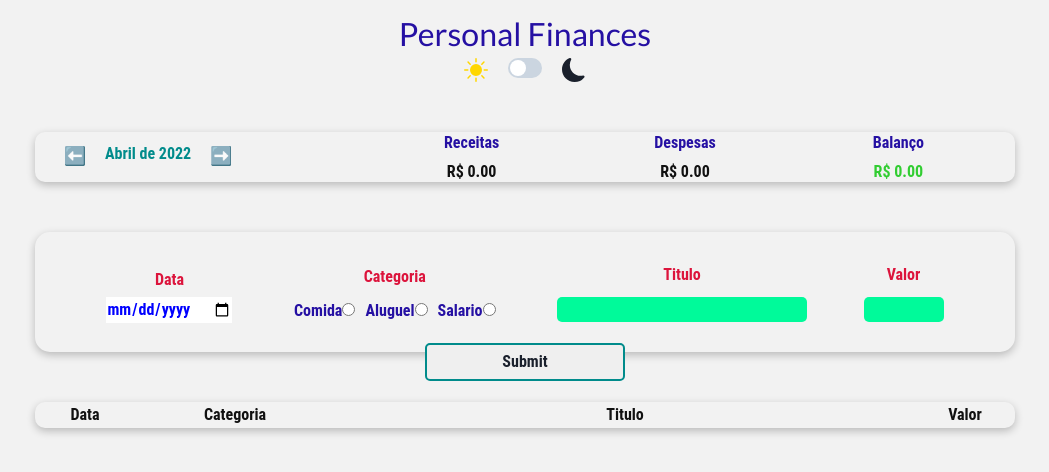
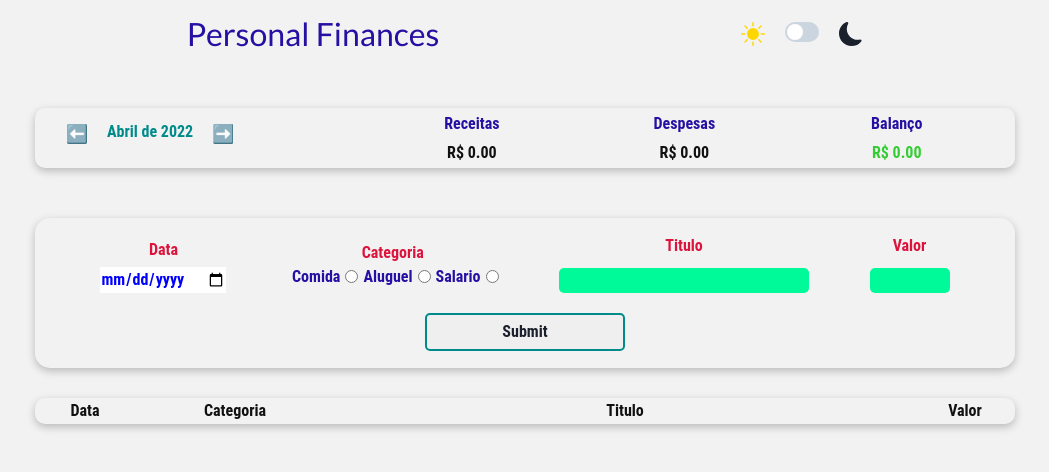
Before and after one commit to santosfk/personal-finances, a React (Vite) app: page / in a window 1280 px wide. Shown: the top 472 px of the page, without its empty margins (115-1164 px from the left). Built offline with nearby package versions, Linux system fonts and the light colour scheme.

Commit message:
feat: reestructuring sizes of components

```diff
--- a/src/Pages/Home/style.ts
+++ b/src/Pages/Home/style.ts
@@ -11,7 +11,7 @@ export const Header = styled.div`
   width: 100%;
   padding-top: 10px;
   display: flex;
-  flex-direction: column;
+
   justify-content: space-evenly;
   align-items: center;
 `;
--- a/src/components/AddArea/index.tsx
+++ b/src/components/AddArea/index.tsx
@@ -26,30 +26,26 @@ export default function AddArea({ handleAddList }: Props) {
           <style.CategoryContent>
             <span> Categoria</span>
             <style.OptionsRadio>
-              <label>
-                Comida
+              <label>Comida</label>
               <input
                 type="radio"
                 value="food"
                 {...register("category")}
               ></input>
-              </label>
-              <label htmlFor="rent">
-                Aluguel
+
+              <label htmlFor="rent">Aluguel</label>
               <input
                 type="radio"
                 value="rent"
                 {...register("category")}
               ></input>
-              </label>
-              <label>
-                Salario
+
+              <label>Salario</label>
               <input
                 type="radio"
                 value="salary"
                 {...register("category")}
               ></input>
-              </label>
             </style.OptionsRadio>
           </style.CategoryContent>
           <style.TitleContent>
--- a/src/components/AddArea/style.ts
+++ b/src/components/AddArea/style.ts
@@ -2,9 +2,9 @@ import styled from "styled-components";
 
 export const Container = styled.div`
   background-color: ${({ theme }) => theme.COLOR.DIV};
-  height: 120px;
-  margin: 50px 0px;
-  padding: 15px;
+  height: 150px;
+  margin: 30px 0px;
+  padding: 5px;
   border-radius: 15px;
   box-shadow: rgba(0, 0, 0, 0.24) 0px 3px 8px;
   @import url("https://fonts.googleapis.com/css2?family=Roboto+Condensed:wght@300&display=swap");
@@ -13,7 +13,8 @@ export const Container = styled.div`
 export const FormContent = styled.form`
   display: flex;
   flex-direction: column;
-  justify-content: center;
+  justify-content: space-around;
+  margin-top: -5px;
 `;
 
 export const DataContent = styled.div`
@@ -45,9 +46,9 @@ export const CategoryContent = styled.div`
   }
 `;
 export const OptionsRadio = styled.div`
-  margin-top: 10px;
   display: flex;
   flex-direction: row;
+  align-items: center;
   justify-content: space-around;
 
   label {
--- a/src/components/InfoArea/style.ts
+++ b/src/components/InfoArea/style.ts
@@ -5,10 +5,10 @@ export const Container = styled.div`
   font-family: "Roboto Condensed", sans-serif;
   background-color: ${({ theme }) => theme.COLOR.DIV};
   width: 100%;
-  height: 50px;
+  height: 60px;
   margin: 50px 0px;
   border-radius: 10px;
-  padding: 10px;
+  padding: 12px;
   box-shadow: rgba(0, 0, 0, 0.24) 0px 3px 8px;
   display: flex;
 `;
--- a/src/components/Table/styles.ts
+++ b/src/components/Table/styles.ts
@@ -14,7 +14,5 @@ export const HeadColum = styled.th<{ width?: Number }>`
 
   color: ${({ theme }) => theme.COLOR.TEXT};
 
-
   font-weight: bold;
-
 `;
--- a/src/components/TableItems/style.ts
+++ b/src/components/TableItems/style.ts
@@ -5,12 +5,9 @@ export const TableContainer = styled.tr`
 `;
 
 export const TableItem = styled.td`
-  margin: 10px 0;
-
   color: ${({ theme }) => theme.COLOR.TEXT};
 
   font-weight: bold;
-
 `;
 
 export const Category = styled.div<{ color: String }>`
@@ -18,6 +15,7 @@ export const Category = styled.div<{ color: String }>`
   color: white;
   font-weight: bold;
   padding: 2px;
+  border-radius: 5px;
 `;
 export const Value = styled.div<{ color: String }>`
   color: ${(props) => props.color};
```
Lines whose indentation alone changed are shown as unchanged.
